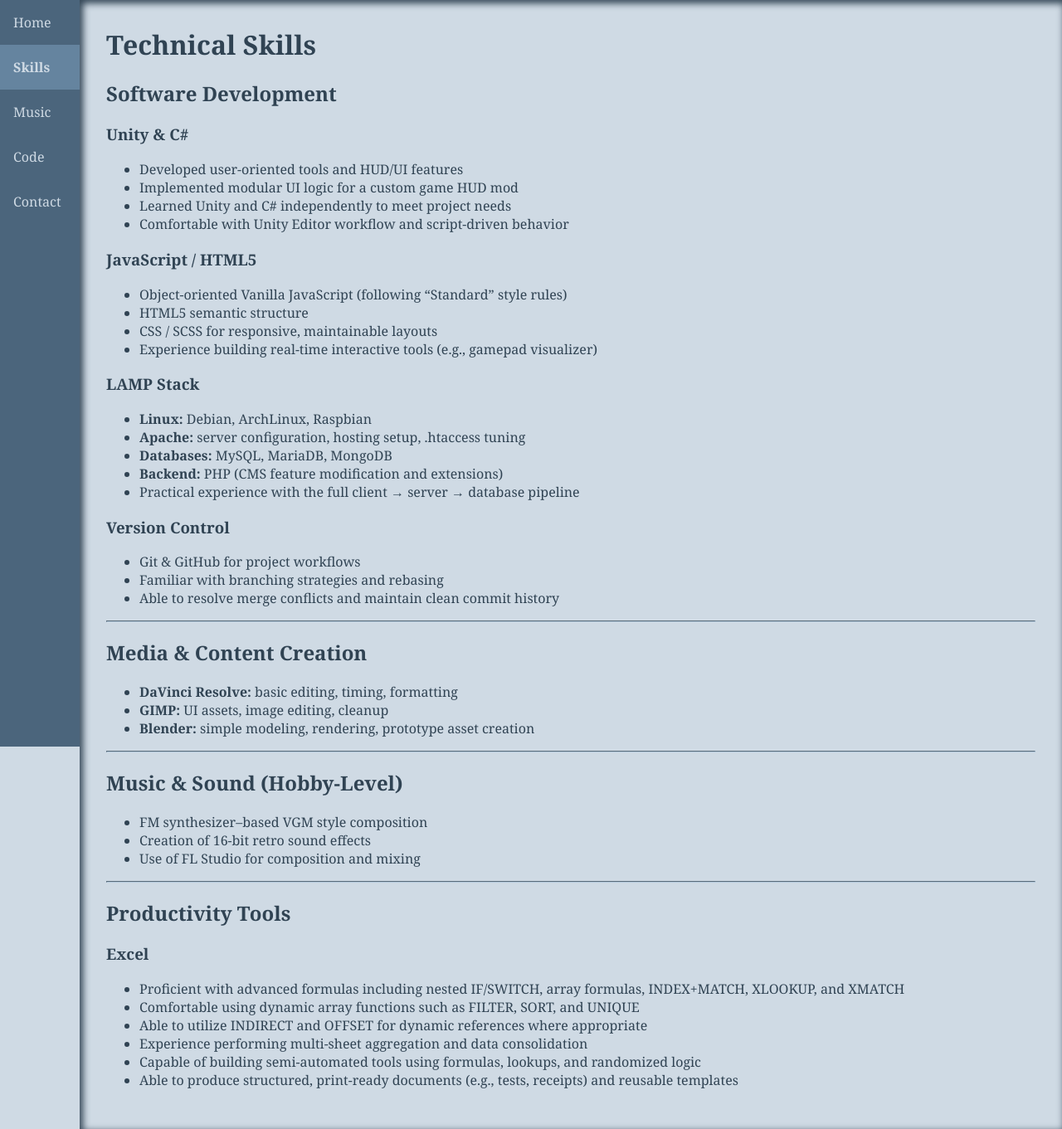
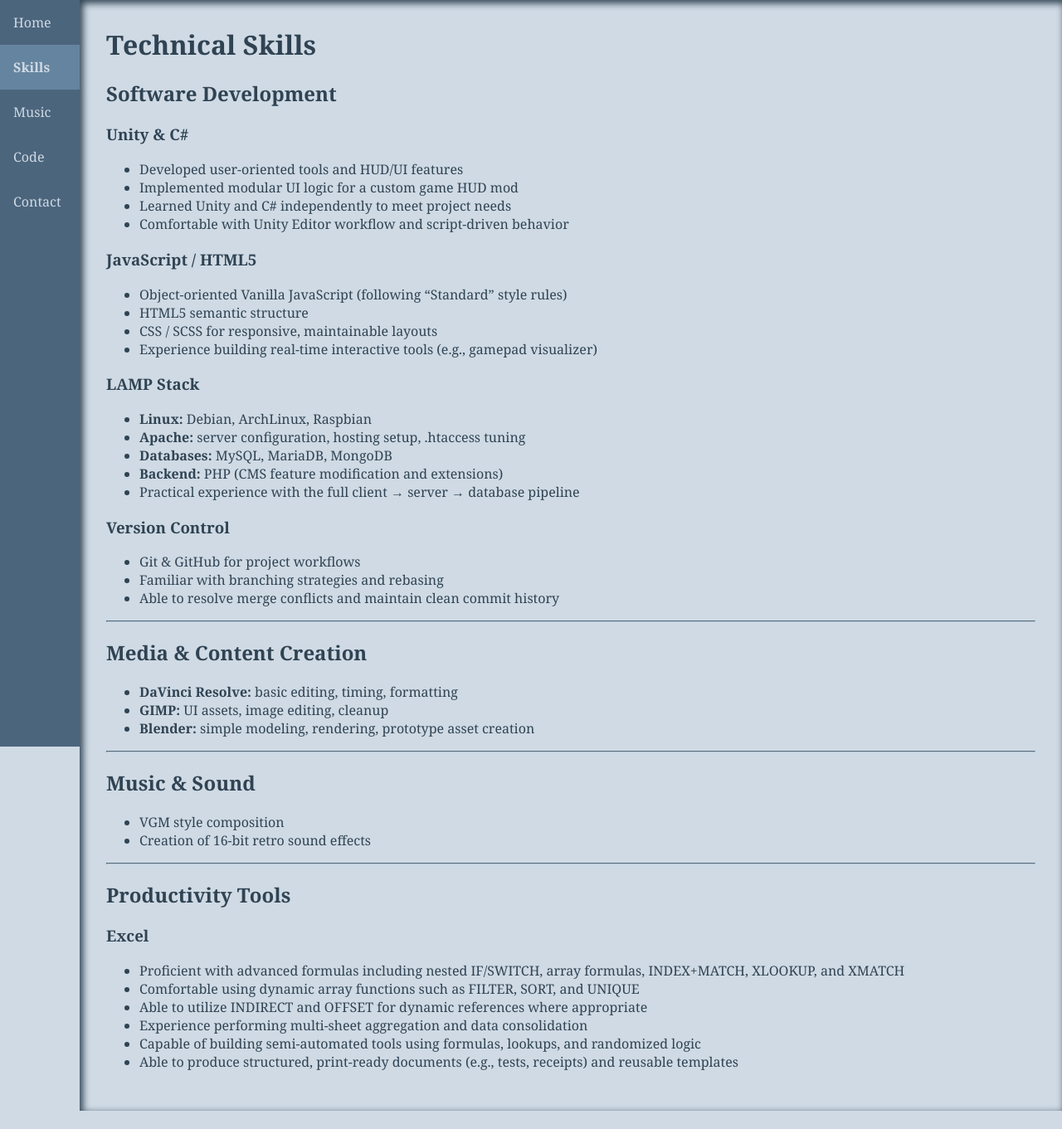
Before and after one commit to Dinir/dinir.github.io, a Jekyll site: the page built from skills.md, in a window 1280 px wide. Shown: the whole page at 83% size. Built offline with Jekyll 4.4.1, drawn with Linux system fonts in a browser that asks for light colours; after the commit the page ends 1339 px from its top, so only the background shows below that.

Commit message:
update text

```diff
--- a/index.html
+++ b/index.html
@@ -57,7 +57,7 @@
 
   <h3>Creative Background</h3>
   <ul>
-    <li>Compose FM-synth and retro-inspired VGM tracks</li>
+    <li>Compose retro-inspired VGM tracks</li>
     <li>Create simple 16-bit SFX</li>
     <li>Edit video and visual assets for hobby projects</li>
   </ul>
--- a/skills.md
+++ b/skills.md
@@ -39,10 +39,9 @@
 
 ---
 
-## Music & Sound (Hobby-Level)
-- FM synthesizer–based VGM style composition
+## Music & Sound
+- VGM style composition
 - Creation of 16-bit retro sound effects
-- Use of FL Studio for composition and mixing
 
 ---
 
```
